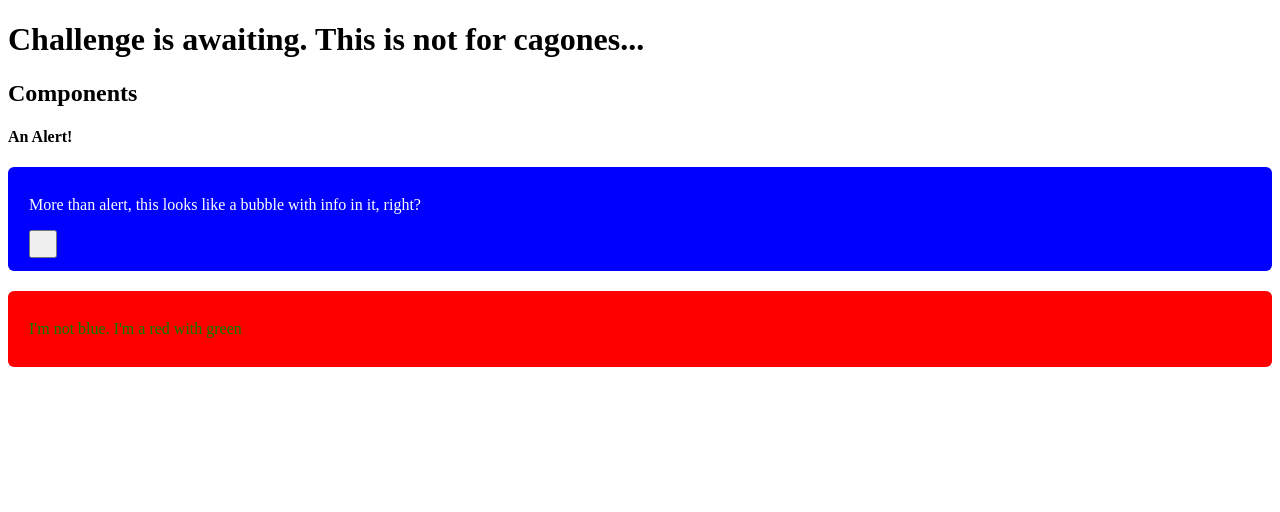
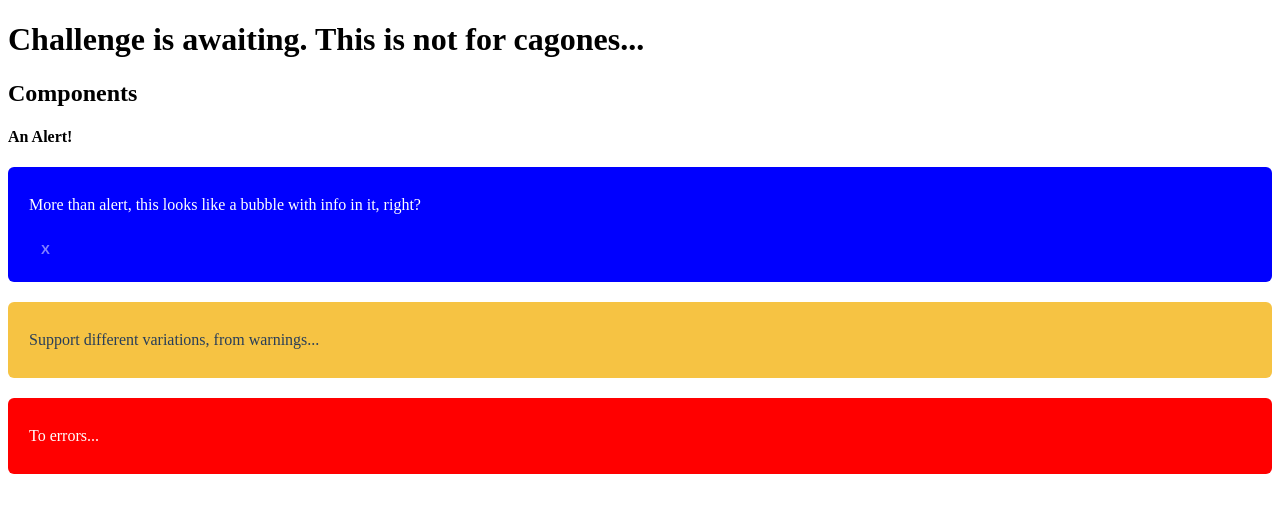
Before and after one commit to chmartinez/hache-design-system, a React (Create React App) app: page / in a window 1280 px wide. Shown: the top 512 px of the page. Built offline with nearby package versions, Linux system fonts and the light colour scheme.

Commit message:
feat(Alert): Add `variation` option to support different styles

```diff
--- a/src/App.js
+++ b/src/App.js
@@ -12,11 +12,14 @@ function App() {
                     <Alert
                         dismissable
                         message="More than alert, this looks like a bubble with info in it, right?"
+                        />
+                    <Alert
+                        variation="warning"
+                        message="Support different variations, from warnings..."
                     />
                     <Alert
-                        backgroundColor="red"
-                        color="green"
-                        message="I'm not blue. I'm a red with green"
+                        variation="error"
+                        message="To errors..."
                     />
                 </div>
             </section>
--- a/src/components/Alert/index.js
+++ b/src/components/Alert/index.js
@@ -2,27 +2,57 @@ import React, { useState } from 'react';
 import styled from 'styled-components';
 import { color, size } from '../../style';
 
-const defaultProps = {
-    backgroundColor: color.BLUE,
-    borderColor: color.RED,
-    color: color.WHITE,
+const ALERT_VARIATIONS = {
+    default: {
+        background: color.BLUE,
+        border: color.BLUE,
+        dismissColor: color.WHITE,
+        fontColor: color.WHITE,
+    },
+    error: {
+        background: color.RED,
+        border: color.RED,
+        dismissColor: color.WHITE,
+        fontColor: color.WHITE,
+    },
+    warning: {
+        background: color.WARNING,
+        border: color.WARNING,
+        dismissColor: color.BLACK,
+        fontColor: color.DARK_BLUE,
+    },
 };
 
+const getCSSRulesForAlert = (variation) => ALERT_VARIATIONS[variation] || ALERT_VARIATIONS.default;
+
 const Container = styled.div`
-    background-color: ${props => props.backgroundColor || defaultProps.backgroundColor};
-    border-color: ${props => props.borderColor || defaultProps.borderColor};
+    /* Alert variation props */
+    background-color: ${props => getCSSRulesForAlert(props.variation).background};
+    border-color: ${props => getCSSRulesForAlert(props.variation).border};
+    color: ${props => getCSSRulesForAlert(props.variation).fontColor};
+
     border-radius: ${size.radius};
     border: ${size.border} solid transparent;
-    color: ${props => props.color || defaultProps.color};
     margin-bottom: ${size.margin.medium};
     padding: ${size.padding.small} ${size.padding.medium};
     position: relative;
 `;
 
 const Dismiss = styled.button`
-    color: ${color.BLACK};
+    background: transparent;
+    border: none;
+    /* Prop drill issue */
+    color: ${props => getCSSRulesForAlert(props.variation).dismissColor};
+    cursor: pointer;
+    opacity: 0.5;
     padding: ${size.padding.small};
     position: relative;
+
+    &::after {
+        /* might not work on older browsers. Structure is not explicit at component level */
+        content: 'X';
+        font-weight: 900;
+    }
 `;
 
 const Alert = ({ dismissable = false, message, ...props }) => {
@@ -32,7 +62,7 @@ const Alert = ({ dismissable = false, message, ...props }) => {
 
     return <Container {...props} data-testid="alert">
         <p>{message}</p>
-        {dismissable && <Dismiss onClick={dismissAlert} data-testid="dismiss-button" />}
+        {dismissable && <Dismiss {...props} onClick={dismissAlert} data-testid="dismiss-button" />}
     </Container>;
 };
 
--- a/src/style/color.js
+++ b/src/style/color.js
@@ -1,5 +1,7 @@
 export const BLACK = 'black';
 export const BLUE = 'blue';
+export const DARK_BLUE = '#283e59';
 export const GREEN = 'green';
 export const RED = 'red';
+export const WARNING = '#f6c343';
 export const WHITE = 'white';
```
